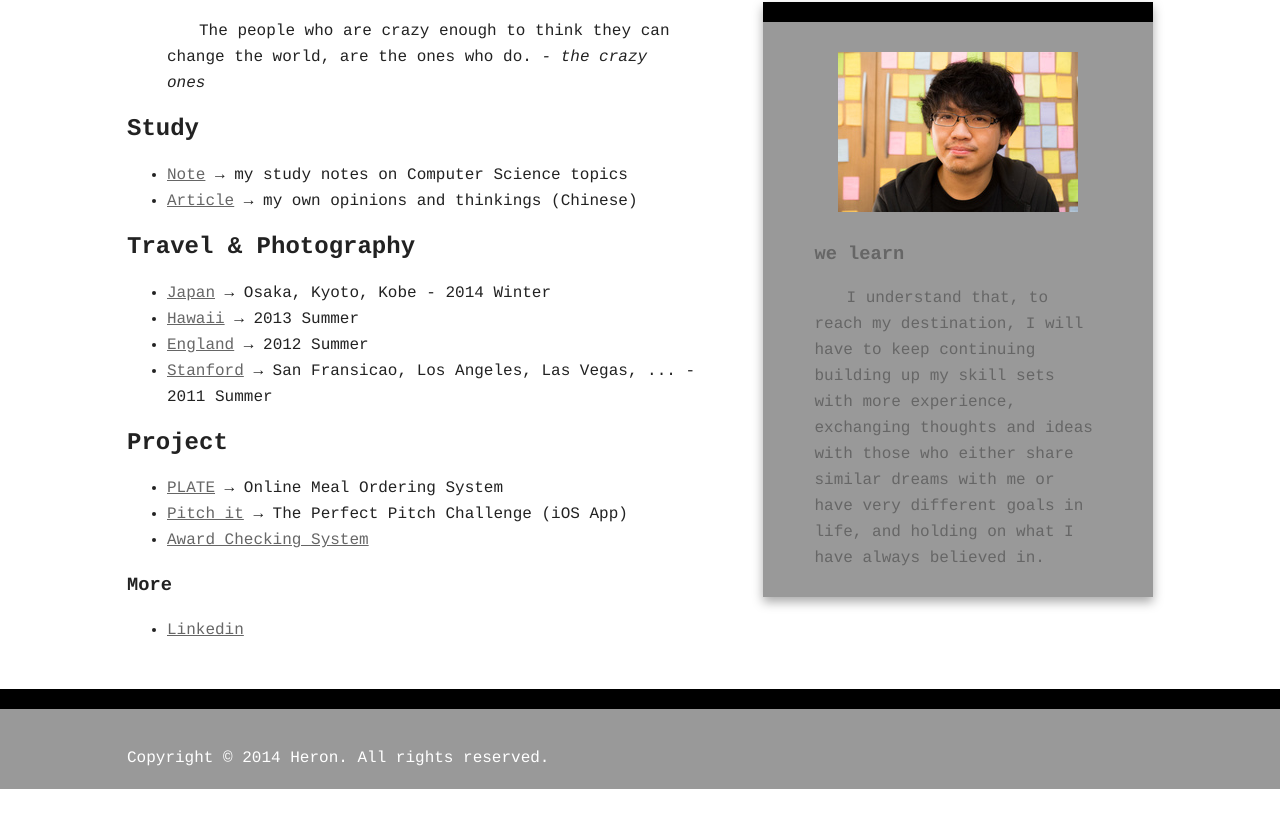
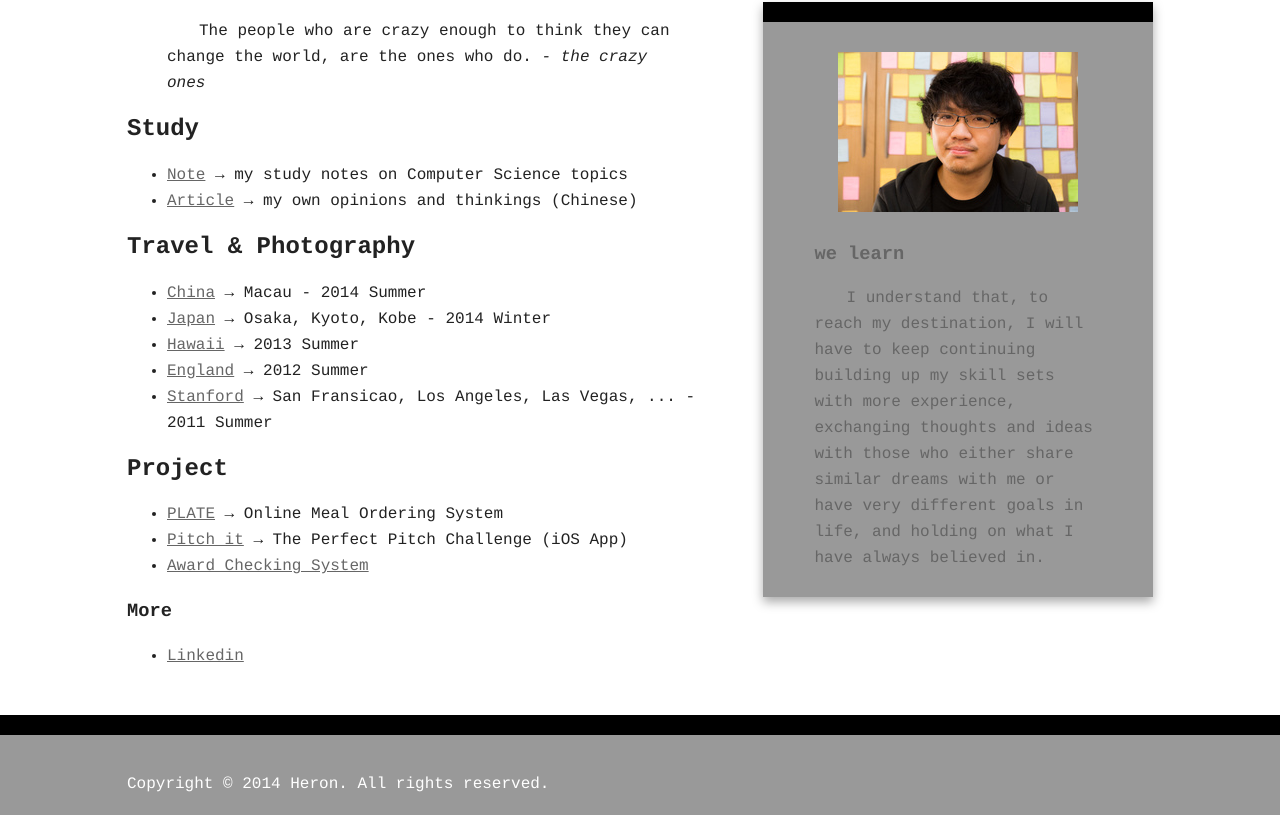
Before and after one commit to heronyang/heron.me.old, a plain HTML site: page index.html in a window 1280 px wide. Shown: the part 124-939 px from the top of the page. Before the commit the page ends 913 px from the top, so only its background shows below. Drawn offline with nearby package versions, Linux system fonts and the light colour scheme.

Commit message:
add Macau

```diff
--- a/index.html
+++ b/index.html
@@ -74,6 +74,7 @@
                     <section>
                         <h2>Travel & Photography</h2>
                         <ul>
+                            <li><p><a class="link" href="https://plus.google.com/photos/+HeronYang/albums/6029964355378343505">China</a> &#8594 Macau - 2014 Summer</p></li>
                             <li><p><a class="link" href="http://heron-japan.blogspot.com/">Japan</a> &#8594 Osaka, Kyoto, Kobe - 2014 Winter</p></li>
                             <li><p><a class="link" href="http://heron-hawaii.blogspot.tw/">Hawaii</a> &#8594 2013 Summer</p></li>
                             <li><p><a class="link" href="http://heron-england.blogspot.tw/">England</a> &#8594 2012 Summer</p></li>
```
